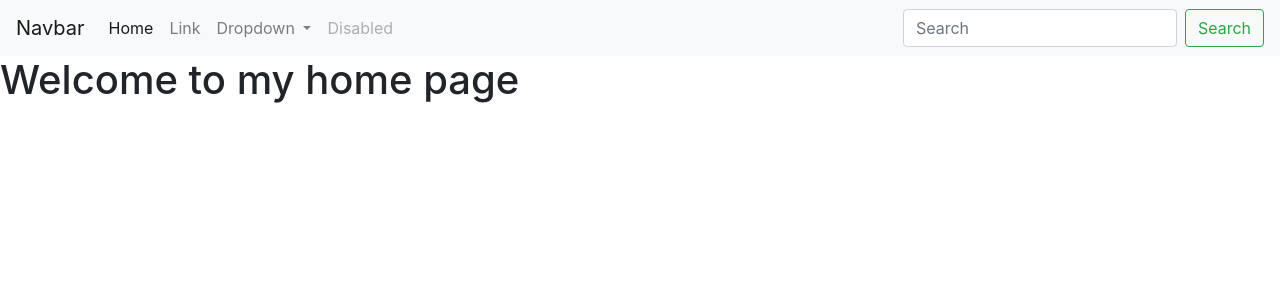
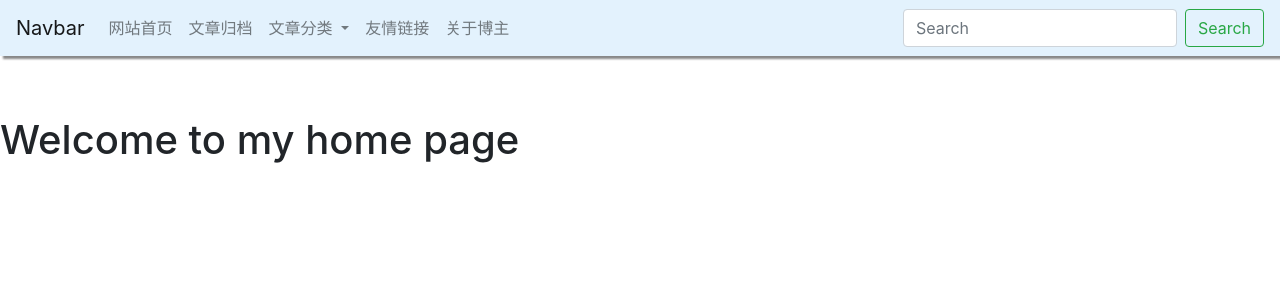
Before and after one commit to h2magic-axious/SolepersonWeb, a Django app: page / in a window 1280 px wide. Shown: the top 300 px of the page. Run offline with Django 3.2, Linux system fonts and the light colour scheme; data that the repository does not hold is empty; some libraries are stand-ins or nearby versions.

Commit message:
build html template for home pate

```diff
--- a/administrator/models.py
+++ b/administrator/models.py
@@ -2,7 +2,3 @@ from django.db import models
 
 
 # Create your models here.
-class Menus(models.Model):
-    name = models.CharField(max_length=8, blank=True)
-    route = models.CharField(max_length=100, default='#')
-    order = models.IntegerField(default=0)
--- a/administrator/templatetags/administrator_tags.py
+++ b/administrator/templatetags/administrator_tags.py
@@ -1,10 +1,10 @@
 from django import template
 
-from administrator.models import Menus
+from blogapp.models import Category
 
 register = template.Library()
 
 
 @register.simple_tag
-def administrator_menus():
-    return Menus.objects.all()
+def administrator_category_list():
+    return Category.objects.all()
--- a/templates/blogapp/home_root.html
+++ b/templates/blogapp/home_root.html
@@ -1,9 +1,11 @@
 {% load static %}
 {% include 'root.html' %}
+{% load administrator_tags %}
 
 {% block main_body %}
 
-    <nav class="navbar navbar-expand-lg navbar-light bg-light">
+    <nav class="navbar navbar-expand-lg navbar-light"
+         style="background-color: #e3f2fd; box-shadow: 3px 3px 2px #888888">
         <a class="navbar-brand" href="#">Navbar</a>
         <button class="navbar-toggler" type="button" data-toggle="collapse" data-target="#navbarSupportedContent"
                 aria-controls="navbarSupportedContent" aria-expanded="false" aria-label="Toggle navigation">
@@ -12,27 +14,37 @@
 
         <div class="collapse navbar-collapse" id="navbarSupportedContent">
             <ul class="navbar-nav mr-auto">
-                <li class="nav-item active">
-                    <a class="nav-link" href="#">Home <span class="sr-only">(current)</span></a>
+
+                <li class="nav-item">
+                    <a href="#" class="nav-link">网站首页</a>
                 </li>
+
                 <li class="nav-item">
-                    <a class="nav-link" href="#">Link</a>
+                    <a href="#" class="nav-link">文章归档</a>
                 </li>
+
                 <li class="nav-item dropdown">
                     <a class="nav-link dropdown-toggle" href="#" id="navbarDropdown" role="button"
                        data-toggle="dropdown" aria-haspopup="true" aria-expanded="false">
-                        Dropdown
+                        文章分类
                     </a>
+
+                    {% administrator_category_list as category_list %}
                     <div class="dropdown-menu" aria-labelledby="navbarDropdown">
-                        <a class="dropdown-item" href="#">Action</a>
-                        <a class="dropdown-item" href="#">Another action</a>
-                        <div class="dropdown-divider"></div>
-                        <a class="dropdown-item" href="#">Something else here</a>
+                        {% for category in category_list %}
+                            <a class="dropdown-item" href="#">{{ category.name }}</a>
+                        {% endfor %}
                     </div>
                 </li>
+
                 <li class="nav-item">
-                    <a class="nav-link disabled" href="#" tabindex="-1" aria-disabled="true">Disabled</a>
+                    <a href="#" class="nav-link">友情链接</a>
                 </li>
+
+                <li class="nav-item">
+                    <a href="#" class="nav-link">关于博主</a>
+                </li>
+
             </ul>
             <form class="form-inline my-2 my-lg-0">
                 <input class="form-control mr-sm-2" type="search" placeholder="Search" aria-label="Search">
--- a/templates/blogapp/index.html
+++ b/templates/blogapp/index.html
@@ -3,5 +3,5 @@
 {% include 'blogapp/home_root.html' %}
 
 {% block page_body %}
-<h1>{{ welcome }}</h1>
+<h1 style="padding-top: 60px">{{ welcome }}</h1>
 {% endblock %}
```
Also changed, not shown: statics/js/script.js (added).
